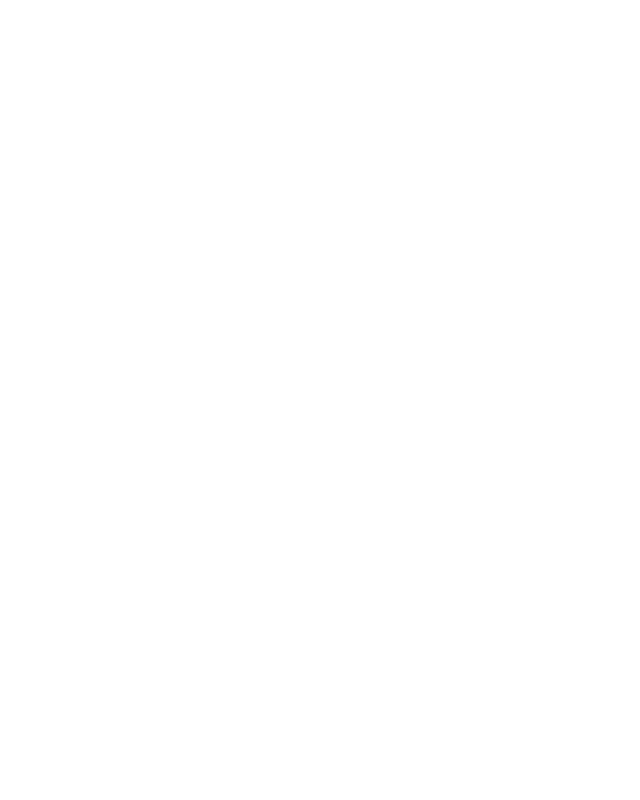
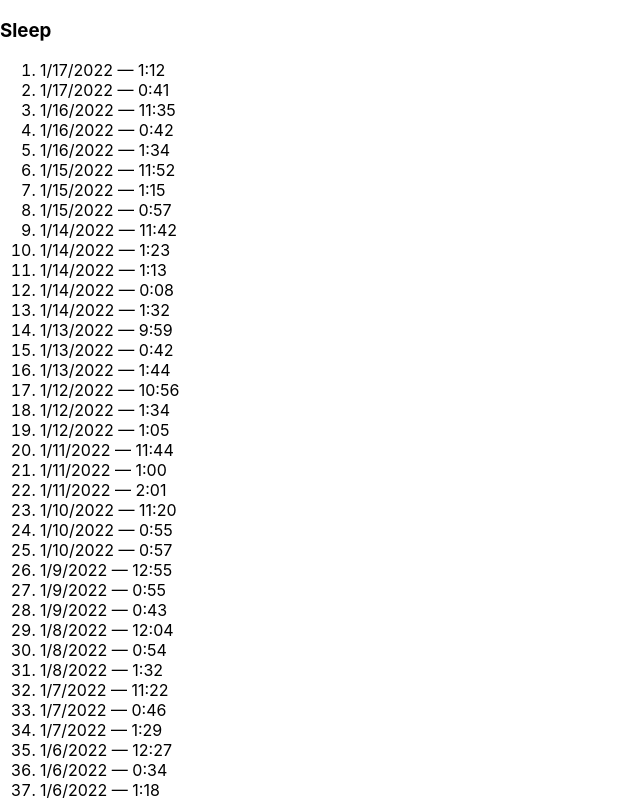
Before and after one commit to Promethesus/react-baby-data, a React (Create React App) app: page /histograms in a window 1280 px wide. Before the commit this address had no page. Shown: the top 800 px of the page, without its empty margins (0-640 px from the left). Built offline with nearby package versions, Linux system fonts and the light colour scheme.

Commit message:
Add histogram

```diff
--- a/src/index.js
+++ b/src/index.js
@@ -3,6 +3,7 @@
 import './index.css';
 import App from './App';
 import { BrowserRouter, Route, Routes} from "react-router-dom";
+import Histograms from './pages/Histograms';
 
 const root = ReactDOM.createRoot(document.getElementById('root'));
 root.render(
@@ -10,6 +11,7 @@
     <BrowserRouter>
     <Routes>
       <Route path="/" element={<App />} />
+      <Route path="/histograms" element={<Histograms />}/>
     </Routes>
     </BrowserRouter>
   </React.StrictMode>
--- a/src/pages/Histograms.jsx
+++ b/src/pages/Histograms.jsx
@@ -1,8 +1,25 @@
 import React from 'react'
+import { getAllData, getAllSleep } from '../service/data-service'
+
+
+
+
+
 
 function Histograms() {
+
+    const allData = getAllData()
+
+
   return (
-    <div>Histograms</div>
+    <>
+        <h3>Sleep</h3>
+        <ol>
+            {getAllSleep().map(item=>(
+                <li>{new Date(item.start).toLocaleDateString()} — {item.duration} </li>
+            ))}
+        </ol>
+    </>
   )
 }
 
--- /dev/null
+++ b/src/service/data-service.js
@@ -0,0 +1,24 @@
+import data from "../data/data.json"
+
+export function getAllData() {
+
+    return data.map( item => {
+
+        return {
+            type: item.Type.toLowerCase(),
+            start: item.Start,
+            duration: item.Duration,
+            end: item.End,
+            endConditions: item["End Conditions"],
+            startConditions: item["Start Conditions"],
+            notes: item.Note?.toLowerCase()
+        };
+    });
+}
+
+export function getAllSleep() {
+
+    // magic string: "sleep"
+    return getAllData().filter(item =>  item.type === "sleep");
+
+}
```
